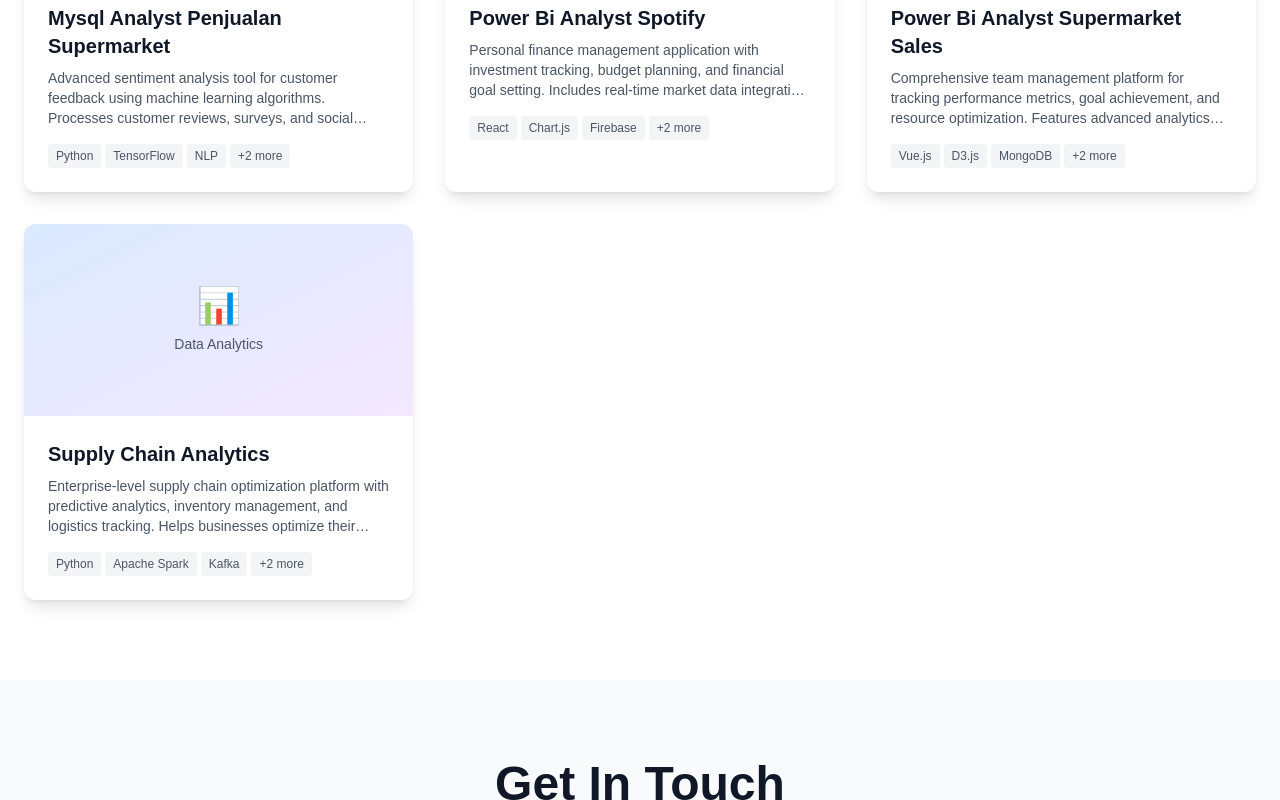
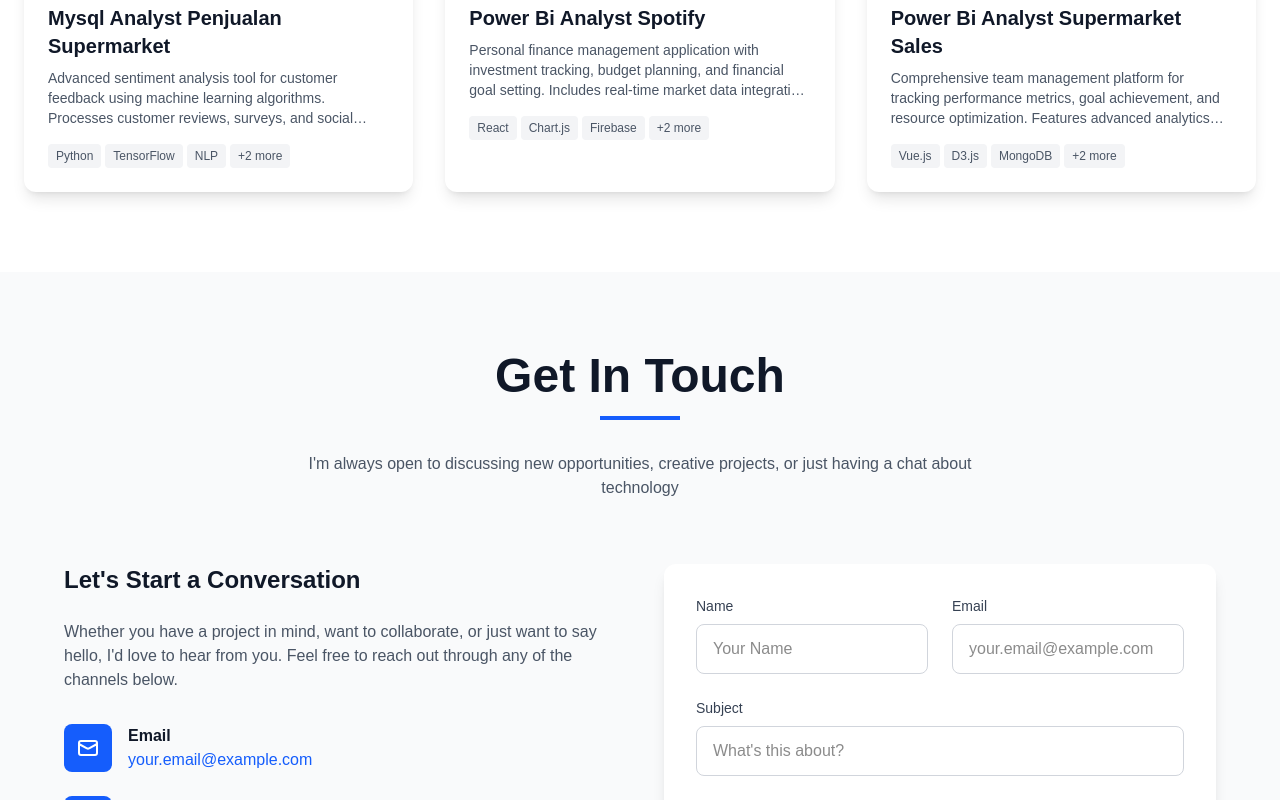
Before and after one commit to irfanprogramming/Portofolio-Irfan, a Next.js app: page / in a window 1280 px wide. Shown: the part 5839-6639 px from the top of the page. Built offline with nearby package versions, Linux system fonts and the light colour scheme.

Commit message:
update fitur baru

```diff
--- a/src/components/ProjectsSection.tsx
+++ b/src/components/ProjectsSection.tsx
@@ -142,7 +142,6 @@ const projects = [
       'Supermarket Power Bi 1.JPG',
       'Supermarket Power Bi 2.JPG',
       'Supermarket Power Bi 3.JPG',
-      ,
     ],
     technologies: ['Vue.js', 'D3.js', 'MongoDB', 'Express', 'Chart.js'],
     features: [
@@ -154,33 +153,6 @@ const projects = [
     githubUrl: 'https://github.com/yourusername/team-dashboard',
     liveUrl: 'https://team-dashboard-demo.vercel.app',
     category: 'Data Analyst',
-  },
-  {
-    id: 6,
-    title: 'Supply Chain Analytics',
-    description:
-      'Enterprise-level supply chain optimization platform with predictive analytics, inventory management, and logistics tracking. Helps businesses optimize their supply chain operations and reduce costs.',
-    screenshots: [
-      '/projects/supply-chain-1.jpg',
-      '/projects/supply-chain-2.jpg',
-      '/projects/supply-chain-3.jpg',
-    ],
-    technologies: [
-      'Python',
-      'Apache Spark',
-      'Kafka',
-      'Elasticsearch',
-      'Kibana',
-    ],
-    features: [
-      'Predictive inventory management',
-      'Logistics optimization',
-      'Supply chain visualization',
-      'Cost analysis reporting',
-    ],
-    githubUrl: 'https://github.com/yourusername/supply-chain',
-    liveUrl: 'https://supply-chain-demo.vercel.app',
-    category: 'Data Analytics',
   },
 ];
 
```
